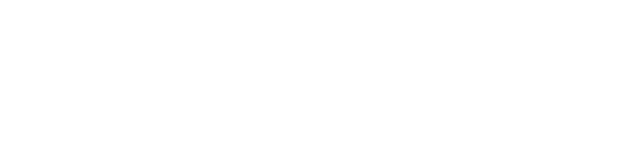
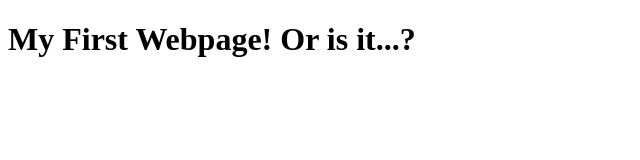
Before and after one commit to liammtech/html-boilerplate, a plain HTML site: page index.html in a window 1280 px wide. Shown: the whole page, without its empty margins (0-640 px from the left). Drawn offline with Linux system fonts and the light colour scheme.

Commit message:
Add primary heading

```diff
--- a/index.html
+++ b/index.html
@@ -5,6 +5,6 @@
         <title>My First Webpage</title>
     </head>
     <body>
-
+        <h1>My First Webpage! Or is it...?</h1>
     </body>
 </html>
```
